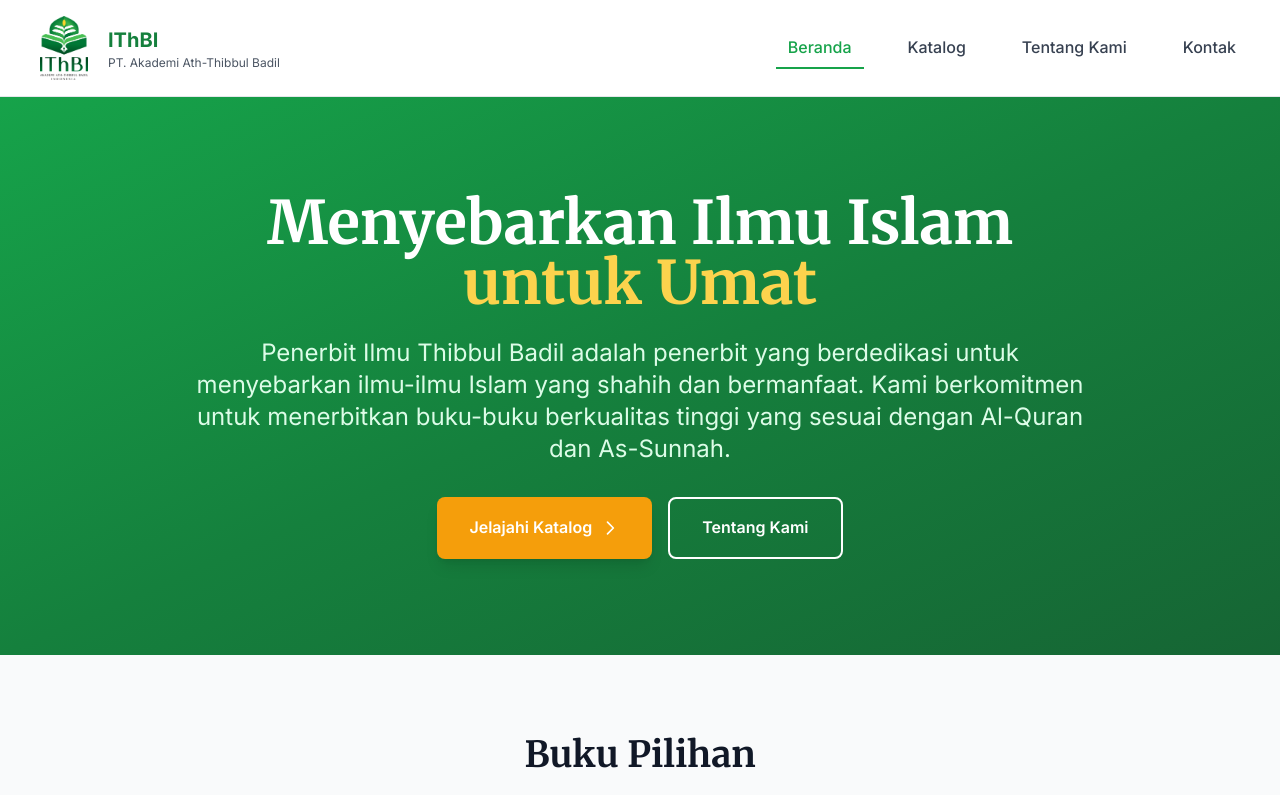
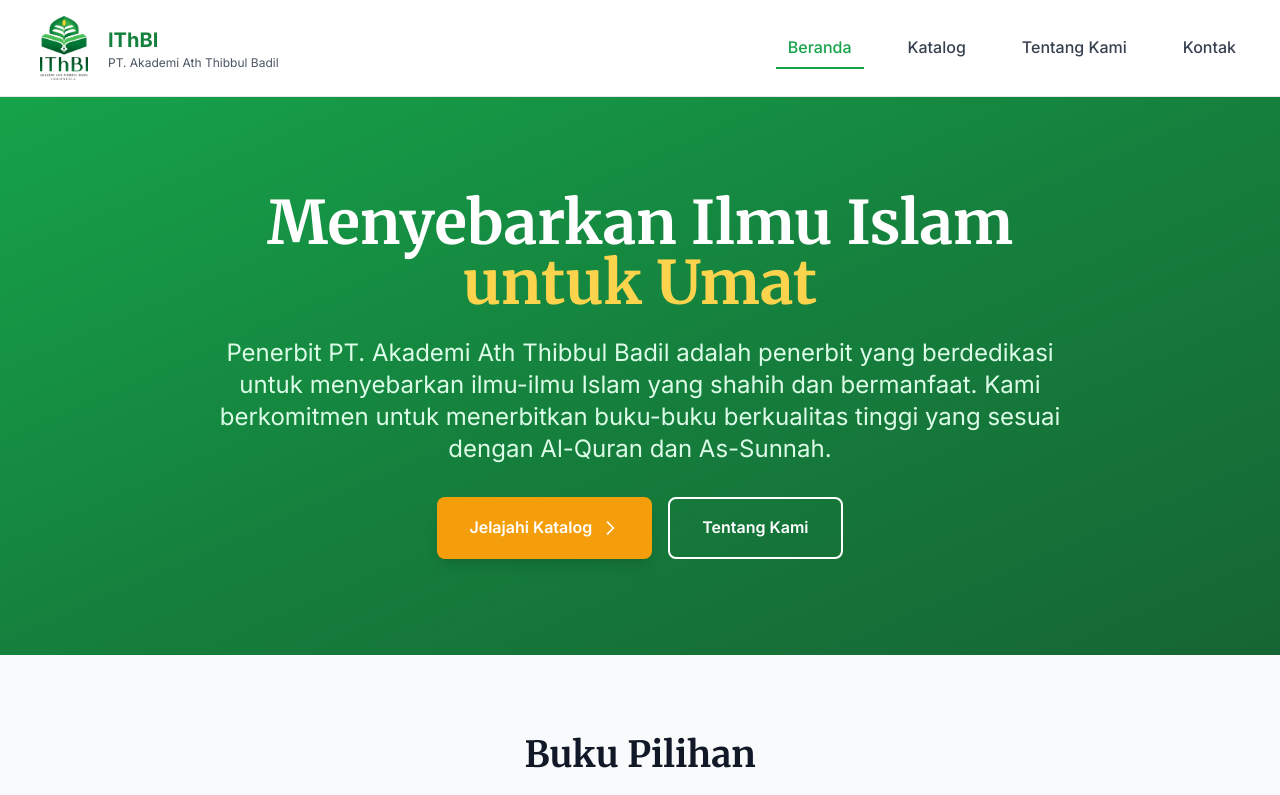
Before and after one commit to rzkyalmf/ithbi-publisher, a React (Vite) app: page / in a window 1280 px wide. Shown: the top 795 px of the page. Built offline with nearby package versions, Linux system fonts and the light colour scheme.

Commit message:
fix: name pt publisher

```diff
--- a/src/components/Footer.tsx
+++ b/src/components/Footer.tsx
@@ -138,7 +138,7 @@ const Footer: React.FC = () => {
         {/* Bottom Bar */}
         <div className="border-t border-gray-800 mt-8 pt-8 text-center text-gray-400">
           <p>
-            &copy; {currentYear} Penerbit PT. Akademi Ath-Thibbul Badil. Semua
+            &copy; {currentYear} Penerbit PT. Akademi Ath Thibbul Badil. Semua
             hak dilindungi.
           </p>
         </div>
--- a/src/components/Header.tsx
+++ b/src/components/Header.tsx
@@ -36,7 +36,7 @@ const Header: React.FC = () => {
                   IThBI
                 </span>
                 <p className="text-xs text-gray-600 leading-tight">
-                  PT. Akademi Ath-Thibbul Badil
+                  PT. Akademi Ath Thibbul Badil
                 </p>
               </div>
             </Link>
--- a/src/data/publisher.ts
+++ b/src/data/publisher.ts
@@ -3,7 +3,7 @@ import type { ContactInfo, FAQ, PublisherInfo } from "../types";
 export const publisherInfo: PublisherInfo = {
   name: "Ilmu Thibbul Badil",
   description:
-    "Penerbit Ilmu Thibbul Badil adalah penerbit yang berdedikasi untuk menyebarkan ilmu-ilmu Islam yang shahih dan bermanfaat. Kami berkomitmen untuk menerbitkan buku-buku berkualitas tinggi yang sesuai dengan Al-Quran dan As-Sunnah.",
+    "Penerbit PT. Akademi Ath Thibbul Badil adalah penerbit yang berdedikasi untuk menyebarkan ilmu-ilmu Islam yang shahih dan bermanfaat. Kami berkomitmen untuk menerbitkan buku-buku berkualitas tinggi yang sesuai dengan Al-Quran dan As-Sunnah.",
   vision:
     "Menjadi penerbit terdepan dalam menyebarkan ilmu Islam yang shahih dan bermanfaat untuk umat.",
   mission: [
```
